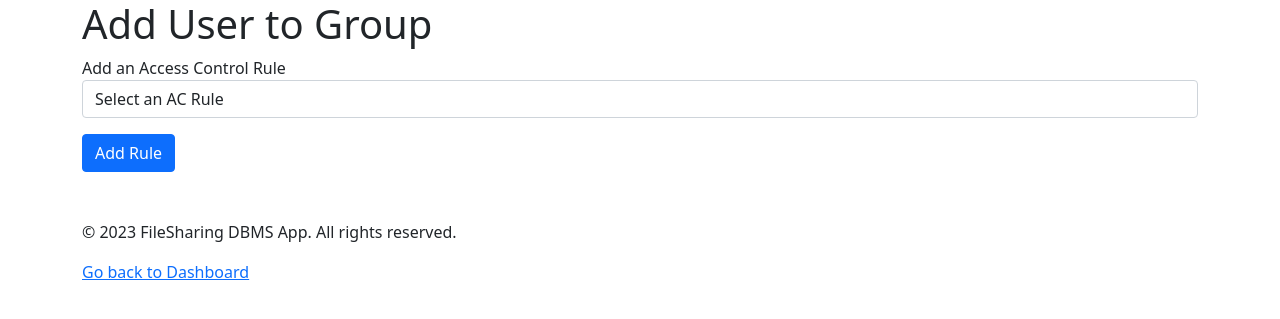
After one commit to cutekernel/filesharingapp, a Flask app: page /addac in a window 1280 px wide. The commit adds this page. Shown: the top 319 px of the page. Run offline with Flask 3, Linux system fonts and the light colour scheme; data that the repository does not hold is empty.

Commit message:
add ac rule OK

```diff
--- a/ui/app.py
+++ b/ui/app.py
@@ -523,6 +523,9 @@ def getfiledetails():
     # display the file details of the latest version
     # Retrieve the file details of a specific file using SQL statements
     fileid = request.args.get('file_id')
+    session['FileID'] = fileid
+    # app.logger.debug(session['FileID'])
+
     query = "SELECT * FROM File WHERE FileID = :file_id AND UserID = :userid"
     result = db.session.execute(text(query), {'file_id': fileid, 'userid': session['UserID']})
     m_filedetails = result.fetchone()
@@ -536,7 +539,7 @@ def getfiledetails():
     # ruleids = {key: value for key, value in zip(result.keys(), m_ruleids)}
     allrules = []
 
-    app.logger.debug( [t[0] for t in m_ruleids])
+    # app.logger.debug( [t[0] for t in m_ruleids])
     for ruleid in m_ruleids:
         query = "SELECT RuleName, RuleDescription, AccessLevel  FROM AccessControlRule WHERE RuleID = :ruleid"
         result = db.session.execute(text(query), {'ruleid': ruleid})
@@ -863,5 +866,36 @@ def removetags():
     return render_template('tag_management.html')
 
 
+@app.route('/addac', methods=['GET', 'POST'])
+def addac():
+    acrules = get_acrules()
+    if request.method == 'POST' and 'acrule' in request.form:
+        acrule = request.form.get('acrule')
+        query = "SELECT RuleID from AccessControlRule WHERE RuleName = :rulename"
+        acruleid = db.session.execute(text(query), {'rulename':acrule}).fetchone()[0]
+
+        query = """
+            INSERT INTO file_has_ac_rule (fileID, ruleID)
+            VALUES (:fileid, :ruleid)
+        """
+
+        db.session.execute(
+            text(query),
+            {
+                'fileid': session['FileID'],
+                'ruleid': acruleid
+            }
+        )
+        db.session.commit()
+    return render_template('addac.html', acrules=acrules)
+
+def get_acrules():
+
+    query = "SELECT RuleName FROM AccessControlRule"
+    result = db.session.execute(text(query))
+    acrules = [row[0] for row in result.fetchall()]
+
+    return acrules
+
 if __name__ == "__main__":
     app.run(host='0.0.0.0', debug=True, port=5000)
--- /dev/null
+++ b/ui/templates/addac.html
@@ -0,0 +1,31 @@
+<!DOCTYPE html>
+<html lang="en">
+<head>
+    <meta charset="UTF-8">
+    <meta http-equiv="X-UA-Compatible" content="IE=edge">
+    <meta name="viewport" content="width=device-width, initial-scale=1.0">
+    <title>Add User to Group</title>
+    <link rel="stylesheet" href="https://cdn.jsdelivr.net/npm/bootstrap@5.1.3/dist/css/bootstrap.min.css" integrity="sha384-1BmE4kWBq78iYhFldvKuhfTAU6auU8tT94WrHftjDbrCEXSU1oBoqyl2QvZ6jIW3" crossorigin="anonymous">
+</head>
+<body>
+    <div class="container">
+        <h1>Add User to Group</h1>
+        <form action="/addac" method="post">
+            <div class="mb-3">
+                <div class="mb-3">
+                    <label for="acrule">Add an  Access Control Rule</label>
+                    <select class="form-control" id="acrule" name="acrule">
+                      <option value="">Select an AC Rule</option>
+                      {% for acrule in acrules %}
+                        <option value="{{ acrule }}">{{ acrule }}</option>
+                      {% endfor %}
+                    </select>
+                </div>
+            </div>
+            <button type="submit" class="btn btn-primary">Add Rule</button>
+        </form>
+    </div>
+  {% include 'footer.html'%}
+
+</body>
+</html>
```
Also changed, not shown: ui/templates/filedetails.html (+7 -5 lines), ui/templates/removeac.html (added).
